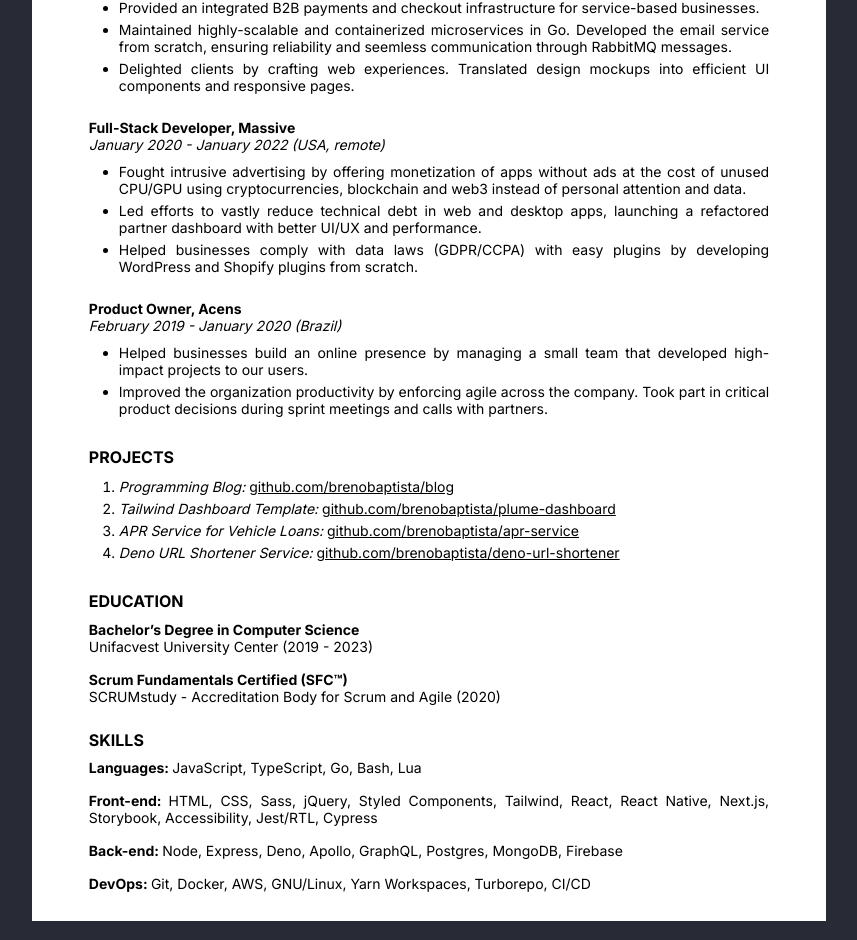
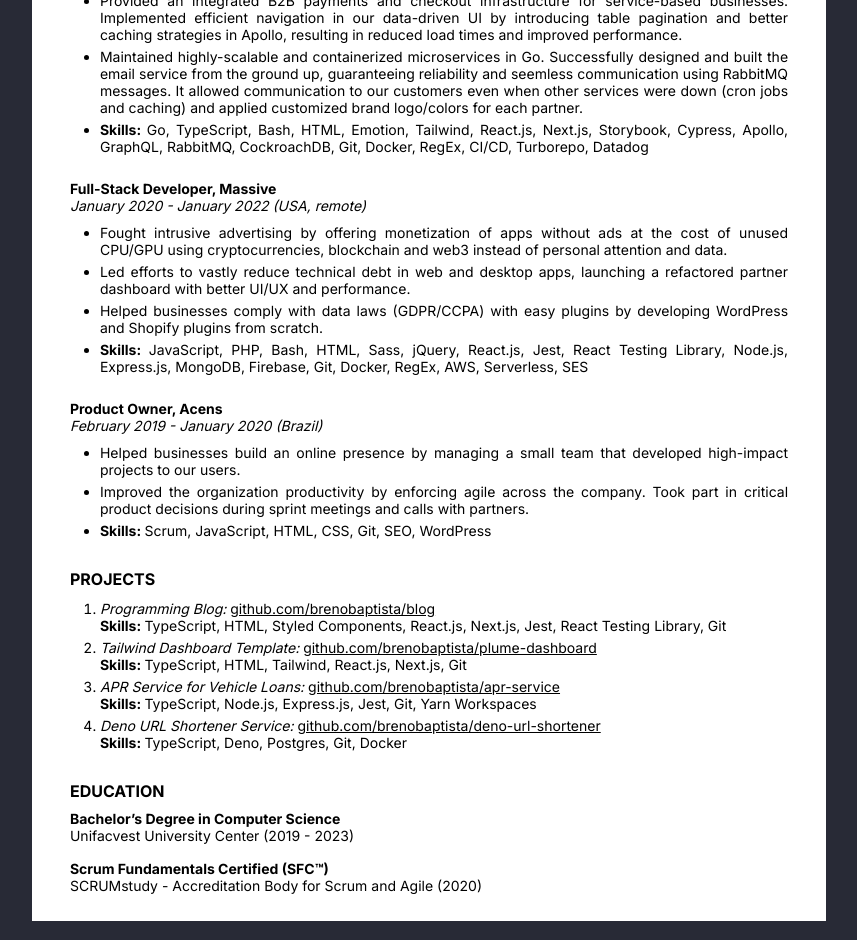
Before and after one commit to brenobaptista/blog, a Next.js app: page /resume in a window 1280 px wide. Shown: the part 220-1160 px from the top of the page, without its empty margins (211-1068 px from the left). Built offline with nearby package versions, Linux system fonts and the light colour scheme.

Commit message:
Update resume

```diff
--- a/src/pages/resume.tsx
+++ b/src/pages/resume.tsx
@@ -82,17 +82,25 @@ const Resume = () => (
             <ul>
               <li>
                 Provided an integrated B2B payments and checkout infrastructure
-                for service-based businesses.
+                for service-based businesses. Implemented efficient navigation
+                in our data-driven UI by introducing table pagination and better
+                caching strategies in Apollo, resulting in reduced load times
+                and improved performance.
               </li>
               <li>
                 Maintained highly-scalable and containerized microservices in
-                Go. Developed the email service from scratch, ensuring
-                reliability and seemless communication through RabbitMQ
-                messages.
+                Go. Successfully designed and built the email service from the
+                ground up, guaranteeing reliability and seemless communication
+                using RabbitMQ messages. It allowed communication to our
+                customers even when other services were down (cron jobs and
+                caching) and applied customized brand logo/colors for each
+                partner.
               </li>
               <li>
-                Delighted clients by crafting web experiences. Translated design
-                mockups into efficient UI components and responsive pages.
+                <b>Skills: </b>Go, TypeScript, Bash, HTML, Emotion, Tailwind,
+                React.js, Next.js, Storybook, Cypress, Apollo, GraphQL,
+                RabbitMQ, CockroachDB, Git, Docker, RegEx, CI/CD, Turborepo,
+                Datadog
               </li>
             </ul>
           </div>
@@ -116,6 +124,11 @@ const Resume = () => (
                 plugins by developing WordPress and Shopify plugins from
                 scratch.
               </li>
+              <li>
+                <b>Skills: </b>JavaScript, PHP, Bash, HTML, Sass, jQuery,
+                React.js, Jest, React Testing Library, Node.js, Express.js,
+                MongoDB, Firebase, Git, Docker, RegEx, AWS, Serverless, SES
+              </li>
             </ul>
           </div>
           <div>
@@ -130,6 +143,9 @@ const Resume = () => (
                 Improved the organization productivity by enforcing agile across
                 the company. Took part in critical product decisions during
                 sprint meetings and calls with partners.
+              </li>
+              <li>
+                <b>Skills: </b>Scrum, JavaScript, HTML, CSS, Git, SEO, WordPress
               </li>
             </ul>
           </div>
@@ -146,6 +162,9 @@ const Resume = () => (
               >
                 <span>github.com/brenobaptista/blog</span>
               </a>
+              <br />
+              <b>Skills: </b>TypeScript, HTML, Styled Components, React.js,
+              Next.js, Jest, React Testing Library, Git
             </li>
             <li>
               <i>Tailwind Dashboard Template: </i>
@@ -156,6 +175,8 @@ const Resume = () => (
               >
                 <span>github.com/brenobaptista/plume-dashboard</span>
               </a>
+              <br />
+              <b>Skills: </b>TypeScript, HTML, Tailwind, React.js, Next.js, Git
             </li>
             <li>
               <i>APR Service for Vehicle Loans: </i>
@@ -166,6 +187,9 @@ const Resume = () => (
               >
                 <span>github.com/brenobaptista/apr-service</span>
               </a>
+              <br />
+              <b>Skills: </b>TypeScript, Node.js, Express.js, Jest, Git, Yarn
+              Workspaces
             </li>
             <li>
               <i>Deno URL Shortener Service: </i>
@@ -176,6 +200,8 @@ const Resume = () => (
               >
                 <span>github.com/brenobaptista/deno-url-shortener</span>
               </a>
+              <br />
+              <b>Skills: </b>TypeScript, Deno, Postgres, Git, Docker
             </li>
           </ol>
         </Section>
@@ -192,25 +218,6 @@ const Resume = () => (
             </div>
           </div>
         </Section>
-        <Section>
-          <h2>SKILLS</h2>
-          <div>
-            <b>Languages: </b>JavaScript, TypeScript, Go, Bash, Lua
-          </div>
-          <div>
-            <b>Front-end: </b>HTML, CSS, Sass, jQuery, Styled Components,
-            Tailwind, React, React Native, Next.js, Storybook, Accessibility,
-            Jest/RTL, Cypress
-          </div>
-          <div>
-            <b>Back-end: </b>Node, Express, Deno, Apollo, GraphQL, Postgres,
-            MongoDB, Firebase
-          </div>
-          <div>
-            <b>DevOps: </b>Git, Docker, AWS, GNU/Linux, Yarn Workspaces,
-            Turborepo, CI/CD
-          </div>
-        </Section>
       </Content>
     </Page>
   </>
--- a/src/styles/pages/Resume.ts
+++ b/src/styles/pages/Resume.ts
@@ -12,7 +12,7 @@ export const Page = styled.div`
   background: #ffffff;
   width: 210mm;
   height: 297mm;
-  padding: 10mm 15mm;
+  padding: 8mm 10mm;
 
   @media screen {
     margin: 5mm auto;
```
Also changed, not shown: 1 other file (tests, documents, lock files or other folders).
